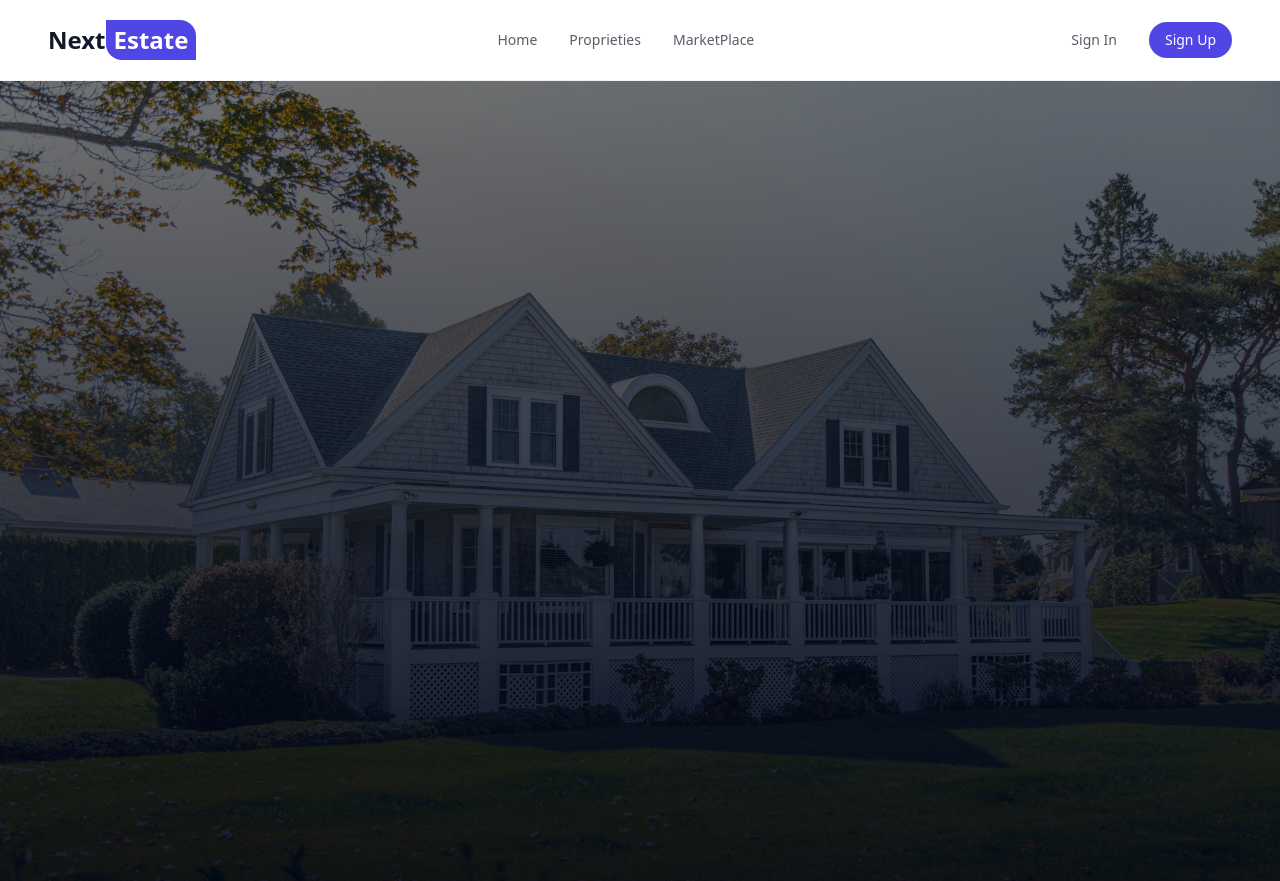
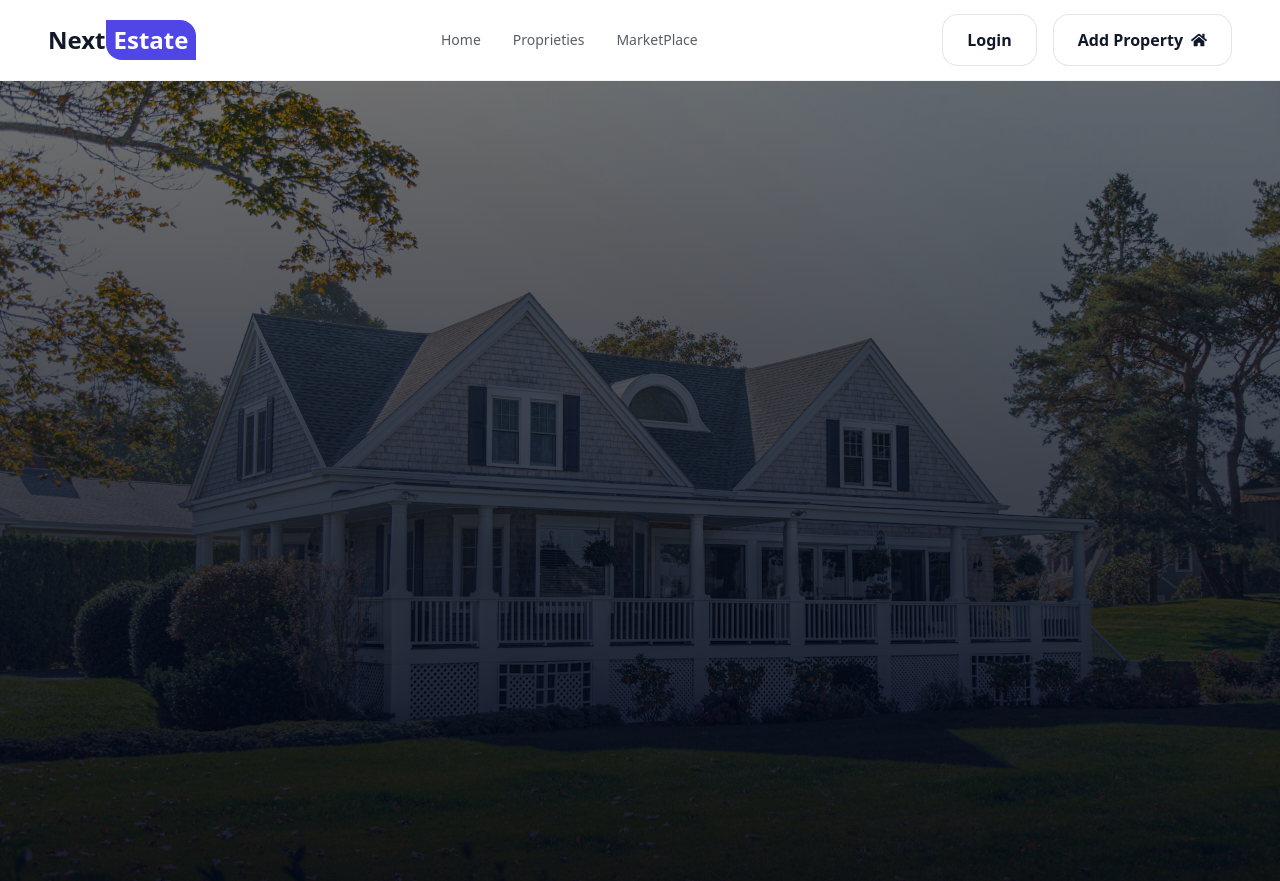
Before and after one commit to Maylon-tech/Real-Estate-app, a Next.js app: page / in a window 1280 px wide. Built offline with nearby package versions, Linux system fonts and the light colour scheme.

Commit message:
implement Button layout of Navbar.

```diff
--- a/package.json
+++ b/package.json
@@ -9,9 +9,11 @@
     "lint": "eslint"
   },
   "dependencies": {
+    "clsx": "^2.1.1",
     "next": "16.2.9",
     "react": "19.2.4",
-    "react-dom": "19.2.4"
+    "react-dom": "19.2.4",
+    "react-icons": "^5.6.0"
   },
   "devDependencies": {
     "@tailwindcss/postcss": "^4",
--- a/src/components/navbar/Navbar.tsx
+++ b/src/components/navbar/Navbar.tsx
@@ -1,4 +1,6 @@
 import Link from "next/link"
+import Button from "../ui/Button"
+import { FaHome } from "react-icons/fa"
 
 
 interface NavbarProps {
@@ -54,13 +56,15 @@ const Navbar = (
 
             {/* DESKTOP BUTTONS */}
             <div className="hidden items-center gap-4 lg:flex">
-                <button className={`rounded-full px-4 py-2 text-sm font-medium transition hover:bg-primary/10 ${isTransparent ? "text-white/80" : "text-text/70"}`}>
-                    Sign In
-                </button>
-                <button className={`rounded-full bg-primary px-4 py-2 text-sm font-medium text-white transition hover:bg-primary/80 ${isTransparent ? "text-white/80" : "text-text/70"}`}>
-                    Sign Up
-                </button>
+                    <Button variant="outline">
+                        Login
+                    </Button>
+                    <Button iconPosition="right" icon={<FaHome />} variant="outline">
+                        Add Property
+                    </Button>
             </div>
+
+            {/* MOBILE MENU */}
         </nav>
       </div>
     </section>
--- a/src/components/ui/Button.tsx
+++ b/src/components/ui/Button.tsx
@@ -1,3 +1,4 @@
+import clsx from "clsx"
 import { ButtonHTMLAttributes, ReactNode } from "react"
 
 
@@ -24,9 +25,50 @@ const Button = ({
   return (
     <button
         disabled={loading || disabled}
-        className={``}
+      className={clsx(
+        `
+        inline-flex items-center justify-center gap-2 h-13 px-6 rounded-2xl font-semibold transition-all duration-300 cursor-pointer
+      `, {
+          "bg-primary text-white hover:bg-primary/90":
+          variant === "primary",
+
+          "border border-black/10 bg-card text-text hover:border-primary hover:text-primary":
+          variant === "outline",
+
+          "w-full": fullWidth,
+
+          "opacity-70 cursor-not-allowed":
+          loading || disabled
+      }
+      )}
+      {...props}
     >
-      BUTTON
+      {
+        loading ? (
+          <>
+            <div className="h-4 w-4 animate-spin rounded-full border-2 border-current border-t-transparent" />
+            <span>Loading...</span>
+          </>
+        ) : (
+            <>
+              {
+                icon && iconPosition === "left" && (
+                  <span>
+                    {icon}
+                  </span>
+                )
+              }
+              {children}
+              {
+                icon && iconPosition === "right" && (
+                  <span>
+                    {icon}
+                  </span>
+                )
+              }
+            </>
+        )
+      }
     </button>
   )
 }
```
Also changed, not shown: 1 other file (tests, documents, lock files or other folders).
